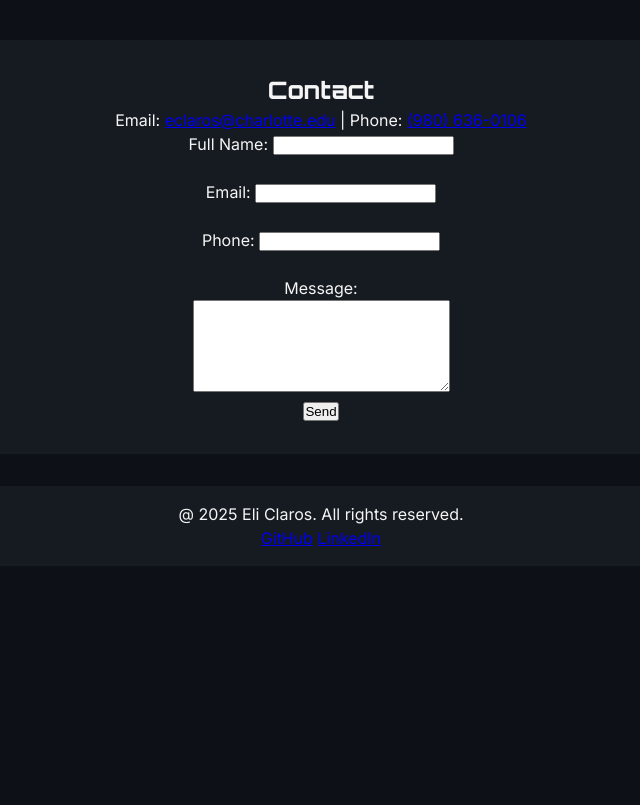
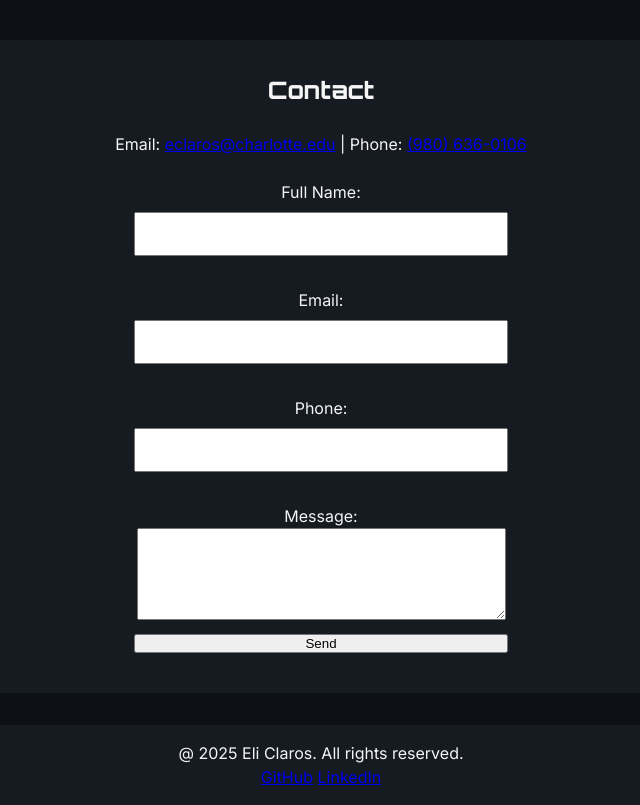
Before and after one commit to eclaros029/Project-1-ITIS-3135, a plain HTML site: page index.html in a window 1280 px wide. Shown: the part 900-1705 px from the top of the page, without its empty margins (319-959 px from the left). Before the commit the page ends 1466 px from the top, so only its background shows below. Drawn offline with Linux system fonts and the light colour scheme.

Commit message:
Updated the input boxes

```diff
--- a/index.html
+++ b/index.html
@@ -46,28 +46,32 @@
 
         <section id="contact">
             <h2>Contact</h2>
+            <br>
             <p>Email: <a href="mailto:eclaros@charlotte.edu">eclaros@charlotte.edu</a> | Phone: <a href="tel:9806360106">(980) 636-0106</a></p>
-
+            <br>
             <form action="#">
                 <div>
                     <label for="name">Full Name:</label>
+                    <br>
                     <input type="text" id="name" name="name" required>
                 </div>
                 <br>
                 <div>
                     <label for="email">Email:</label>
+                    <br>
                     <input type="email" id="email" name="email" required>
                 </div>
                 <br>
                 <div>
                     <label for="phone">Phone:</label>
+                    <br>
                     <input type="tel" id="phone" name="phone" pattern="[0-9]{3}-[0-9]{3}-[0-9]{4}" required>
                 </div>
                 <br>
                 <div>
                     <label for="message">Message:</label>
                     <br>
-                    <textarea id="message" name="message" rows="6" cols="30" required></textarea>
+                    <textarea id="message" name="message" rows="6" cols="44" required></textarea>
                 </div>
                 <input type="submit" value="Send">
             </form>
--- a/styling.css
+++ b/styling.css
@@ -54,6 +54,12 @@ h1, h2, h3 {
     padding: 2rem;
     border-radius: 50px;
     background-color: var(--clr-surface);
+}
+
+input {
+    width: 40%;
+    line-height: 3;
+    margin: 0.5rem;
 }
 
 img {
```
